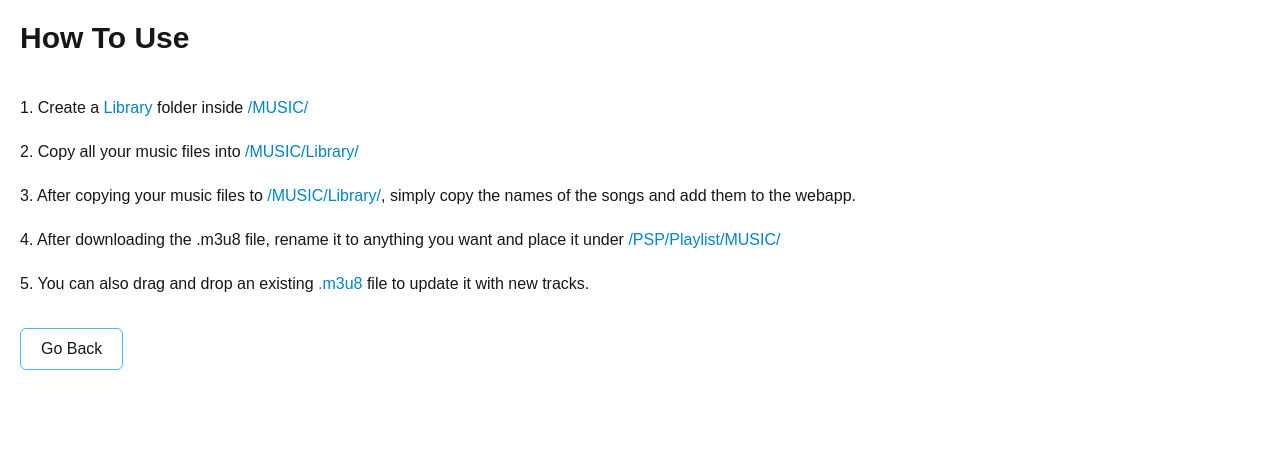
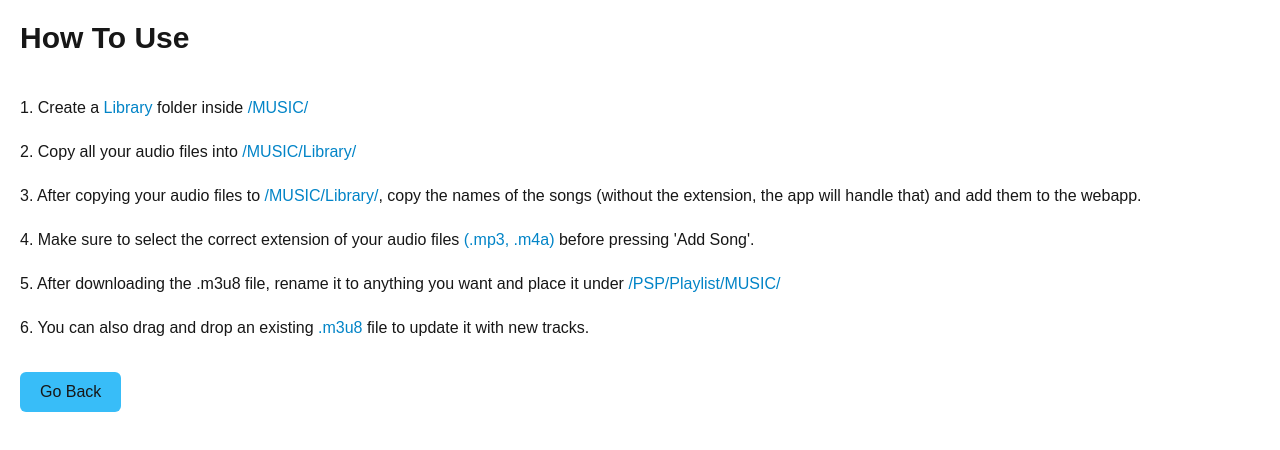
Before and after one commit to suXXVI/psplist, a Next.js app: page /howTo in a window 1280 px wide. Shown: the top 450 px of the page. Built offline with nearby package versions, Linux system fonts and the light colour scheme.

Commit message:
minor changes

```diff
--- a/app/howTo/HowToUse.jsx
+++ b/app/howTo/HowToUse.jsx
@@ -10,15 +10,16 @@ export default function HowToUse() {
 
       <div className='flex flex-col gap-5'>
         <p>1. Create a <span className='text-sky-600'>Library</span> folder inside <span className='text-sky-600'>/MUSIC/</span></p>
-        <p>2. Copy all your music files into <span className='text-sky-600'>/MUSIC/Library/</span></p>
-        <p>3. After copying your music files to <span className='text-sky-600'>/MUSIC/Library/</span>, simply copy the names of the songs and add them to the webapp.</p>
-        <p>4. After downloading the .m3u8 file, rename it to anything you want and place it under <span className='text-sky-600'>/PSP/Playlist/MUSIC/</span></p>
-        <p>5. You can also drag and drop an existing <span className='text-sky-600'>.m3u8</span> file to update it with new tracks.</p>
+        <p>2. Copy all your audio files into <span className='text-sky-600'>/MUSIC/Library/</span></p>
+        <p>3. After copying your audio files to <span className='text-sky-600'>/MUSIC/Library/</span>, copy the names of the songs (without the extension, the app will handle that) and add them to the webapp.</p>
+        <p>4. Make sure to select the correct extension of your audio files <span className='text-sky-600'>(.mp3, .m4a)</span> before pressing &apos;Add Song&apos;.</p>
+        <p>5. After downloading the .m3u8 file, rename it to anything you want and place it under <span className='text-sky-600'>/PSP/Playlist/MUSIC/</span></p>
+        <p>6. You can also drag and drop an existing <span className='text-sky-600'>.m3u8</span> file to update it with new tracks.</p>
       </div>
 
       <button
         onClick={() => route.back()}
-        className='py-2 px-5 border border-sky-400 rounded-md mt-8'>Go Back</button>
+        className='py-2 px-5  bg-sky-400 active:bg-sky-700 rounded-md mt-8'>Go Back</button>
     </div>
   )
 }
--- a/app/page.js
+++ b/app/page.js
@@ -1,7 +1,6 @@
 "use client";
 import { useState } from "react";
 import { useRouter } from "next/navigation";
-import HowToUse from "./howTo/HowToUse";
 
 export default function Home() {
   const [songs, setSongs] = useState([]);
@@ -64,7 +63,10 @@ export default function Home() {
   return (
     <div className="flex justify-center flex-col items-center">
       <h1 className="mb-3 text-3xl font-bold mt-6">PSPlaylist Creator</h1>
-      <button className="mb-10 underline" onClick={() => route.push("/howTo")}>
+      <button
+        className="mb-10 underline text-sky-400"
+        onClick={() => route.push("/howTo")}
+      >
         How to use
       </button>
 
@@ -83,6 +85,8 @@ export default function Home() {
         >
           <option>.mp3</option>
           <option>.m4a</option>
+          <option>.wav</option>
+          <option>.wma</option>
         </select>
         <button
           className="py-2 px-4 bg-sky-400 text-white font bold rounded-md active:bg-sky-700 disabled:bg-gray-600 disabled:text-gray-500"
@@ -99,7 +103,7 @@ export default function Home() {
         onDrop={handleFileDrop}
         onDragOver={handleDragOver}
       >
-        Drag and drop an .m3u8 file here to update existing playlist
+        Drag and drop an .m3u8 file here to update an existing playlist
       </div>
 
       {/* Display the playlist */}
```
